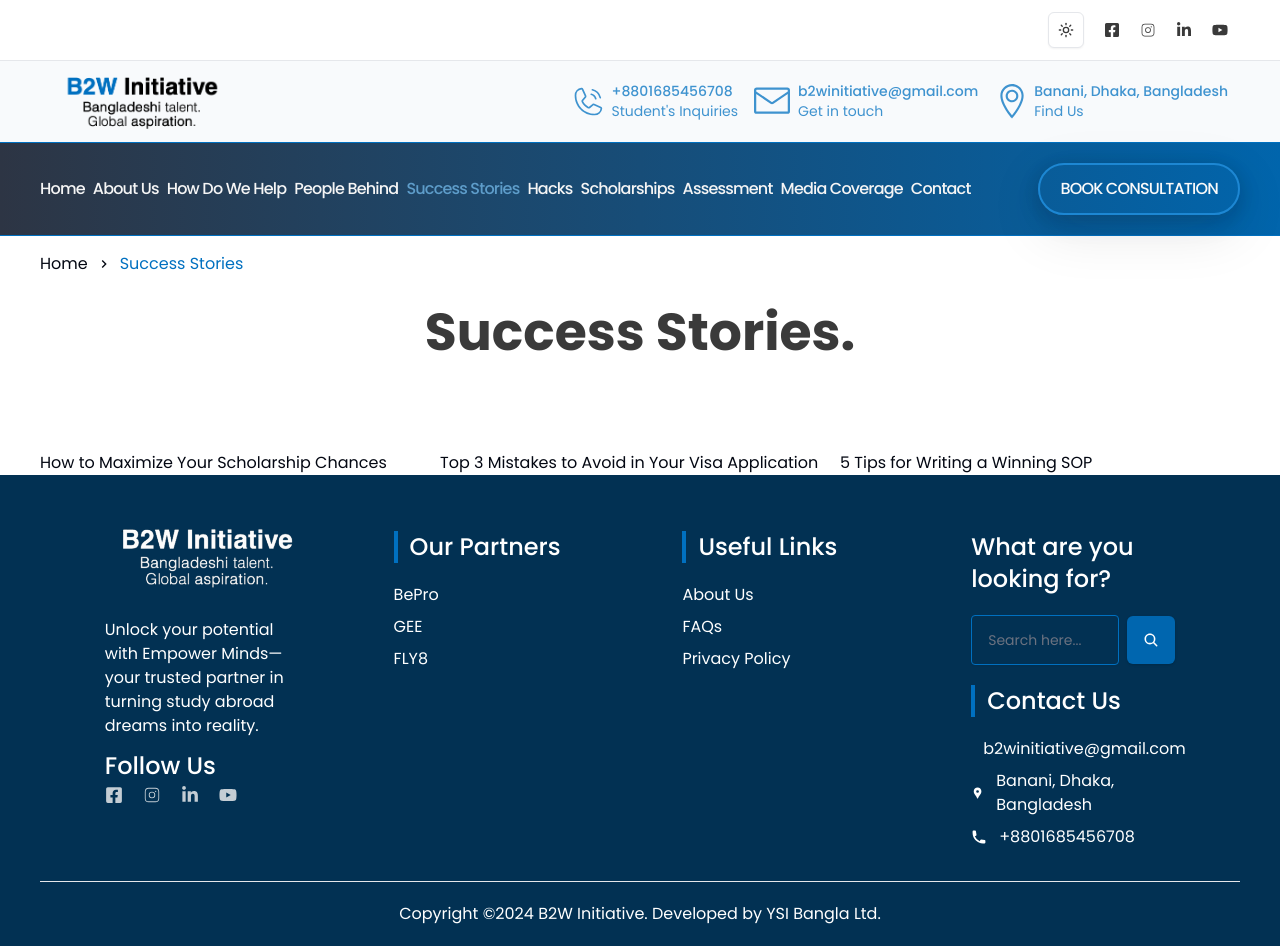
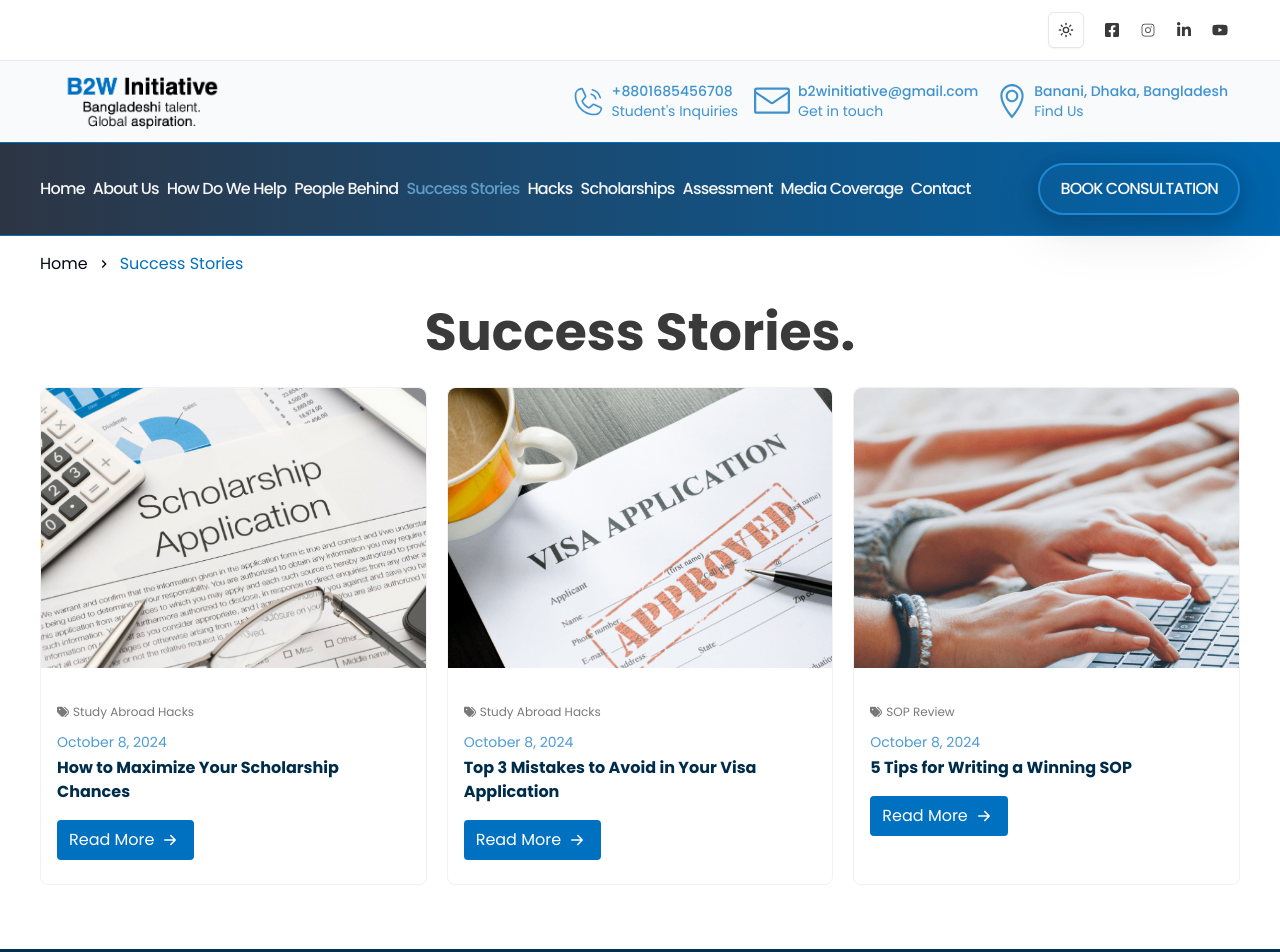
Before and after one commit to wpseemol/b2wi-development, a Next.js app: page /success-stories in a window 1280 px wide. Shown: the top 952 px of the page. Built offline with nearby package versions, Linux system fonts and the light colour scheme.

Commit message:
our success stor page done

```diff
--- /dev/null
+++ b/app/success-stories/_components/success-stories-card.tsx
@@ -0,0 +1,41 @@
+import { SuccessStoriesType } from '@/lib/success-stories';
+import Image from 'next/image';
+import { BsArrowRightShort } from 'react-icons/bs';
+import { FaTags } from 'react-icons/fa6';
+
+export default function SuccessStoriesCard({
+    storiesDetails,
+}: {
+    storiesDetails: SuccessStoriesType;
+}) {
+    return (
+        <div className="group border border-neutral-500/10 rounded-lg ">
+            <figure className="w-full sm:h-[280px] h-[200px] rounded-t-lg overflow-hidden">
+                <Image
+                    width={350}
+                    height={240}
+                    alt={storiesDetails.title}
+                    src={`/images/success-stories/${storiesDetails.imgUrl}`}
+                    className="w-full h-full object-cover object-center rounded-t-lg scale-110 hover:scale-100 duration-200"
+                />
+            </figure>
+            <div className="ml-1 mt-3 p-3 py-6 pb-6 ">
+                <div className="flex items-center gap-1 text-xs mb-3 text-neutral-700/70 dark:text-neutral-400">
+                    <FaTags /> <h3>{storiesDetails.publishIn}</h3>
+                </div>
+                <p className="text-primaryColor/70 dark:text-neutral-300 text-sm mb-1">
+                    {storiesDetails.publishOn}
+                </p>
+                <h2 className="text-base font-semibold text-[#002c4b] dark:text-neutral-100 group-hover:underline duration-150 ">
+                    {storiesDetails.title}
+                </h2>
+                <button className="mt-4 text-base text-neutral-700/75 dark:text-neutral-500 flex items-center gap-1 group-hover:gap-4 duration-150 bg-primaryColor text-white px-3 py-2 rounded">
+                    Read More{' '}
+                    <span className="text-2xl">
+                        <BsArrowRightShort />
+                    </span>
+                </button>
+            </div>
+        </div>
+    );
+}
--- a/app/success-stories/_components/success-stories-content.tsx
+++ b/app/success-stories/_components/success-stories-content.tsx
@@ -1,12 +1,11 @@
 import { successStories } from '@/lib/success-stories';
+import SuccessStoriesCard from './success-stories-card';
 
 export default function SuccessStoriesContent() {
     return (
-        <div className="grid md:grid-cols-3 sm:grid-cols-2 grid-cols-1">
+        <div className="grid md:grid-cols-3 sm:grid-cols-2 grid-cols-1 gap-5">
             {successStories.map((stories) => (
-                <div key={stories.id}>
-                    <h2>{stories.title}</h2>
-                </div>
+                <SuccessStoriesCard storiesDetails={stories} key={stories.id} />
             ))}
         </div>
     );
--- a/app/success-stories/page.tsx
+++ b/app/success-stories/page.tsx
@@ -8,7 +8,7 @@ export default function SuccessStoriesPage() {
                 <BreadcrumbFirstLink currentPageName="Success Stories" />
             </section>
 
-            <section className="text-center py-5 md:mb-16 mb-10 container mx-auto">
+            <section className="text-center py-5 container mx-auto">
                 <h2 className="text-neutral-900/85 sm:text-[52px] text-3xl font-bold leading-snug">
                     Success Stories.
                 </h2>
@@ -18,7 +18,7 @@ export default function SuccessStoriesPage() {
                     built into many programs.
                 </p> */}
             </section>
-            <section className="container mx-auto">
+            <section className="container mx-auto md:mb-16 mb-10">
                 <SuccessStoriesContent />
             </section>
         </main>
```
